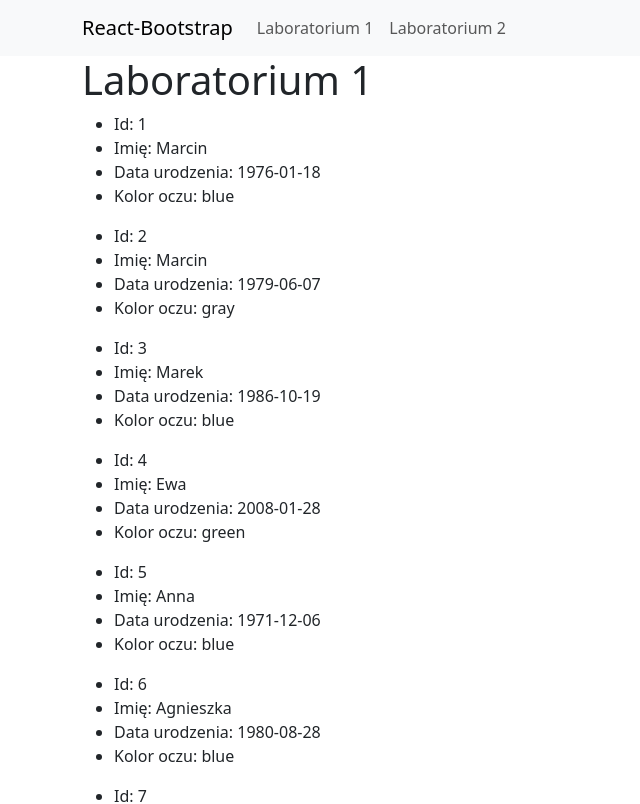
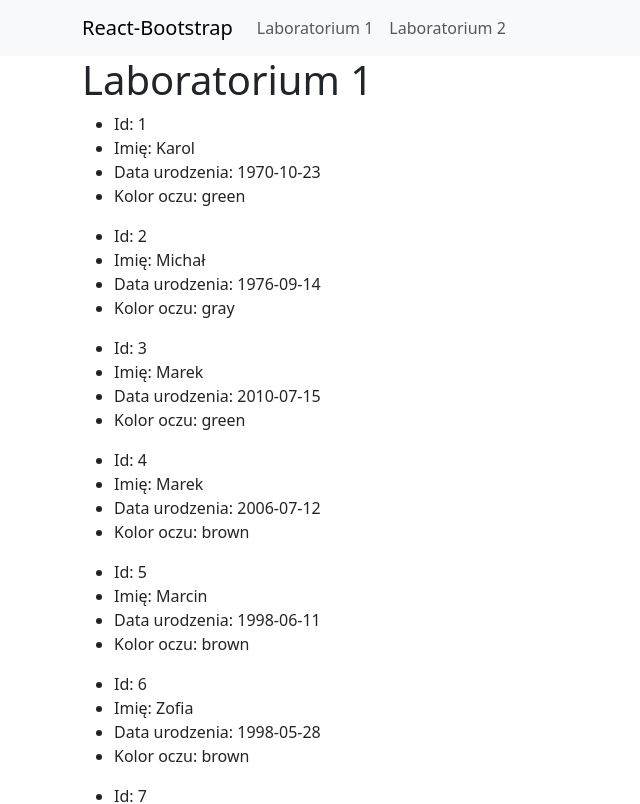
Before and after one commit to kolodziejmateusz/React-Laboratorium, a React (Vite) app in the folder lab01/: page /lab1 in a window 1280 px wide. Shown: the top 804 px of the page, without its empty margins (0-640 px from the left). Built offline with nearby package versions, Linux system fonts and the light colour scheme.

Commit message:
Po zajęciach LAB2

```diff
--- a/lab01/src/App.jsx
+++ b/lab01/src/App.jsx
@@ -6,6 +6,7 @@
 import RootLayout from "./layouts/RootLayout.jsx";
 import { Route, Routes } from "react-router-dom";
 import Lab1Page from "./pages/Lab1Page.jsx";
+import PeoplePage from "./pages/PeoplePage.jsx";
 
 function App() {
   // const [count, setCount] = useState(0);
@@ -48,6 +49,9 @@ function App() {
         <Routes>
           <Route path="/lab1" element={<Lab1Page />} />
           <Route path="/lab2" element={<h1>Laboratorium 2</h1>} />
+          <Route path="/people" element={<PeoplePage/>} />
+          {/* <Route path="*"></Route> */}
+
         </Routes>
       </RootLayout>
       {/* <PersonProfile person={data[0]} />
--- a/lab01/src/data/module-data.js
+++ b/lab01/src/data/module-data.js
@@ -1,122 +1,122 @@
 export const data = [
   {
     id: 1,
-    name: "Marcin",
-    birth: "1976-01-18",
-    eyes: "blue"
+    name: "Karol",
+    birth: "1970-10-23",
+    eyes: "green"
   },
   {
     id: 2,
-    name: "Marcin",
-    birth: "1979-06-07",
+    name: "Michał",
+    birth: "1976-09-14",
     eyes: "gray"
   },
   {
     id: 3,
     name: "Marek",
-    birth: "1986-10-19",
-    eyes: "blue"
+    birth: "2010-07-15",
+    eyes: "green"
   },
   {
     id: 4,
-    name: "Ewa",
-    birth: "2008-01-28",
-    eyes: "green"
+    name: "Marek",
+    birth: "2006-07-12",
+    eyes: "brown"
   },
   {
     id: 5,
-    name: "Anna",
-    birth: "1971-12-06",
-    eyes: "blue"
+    name: "Marcin",
+    birth: "1998-06-11",
+    eyes: "brown"
   },
   {
     id: 6,
-    name: "Agnieszka",
-    birth: "1980-08-28",
-    eyes: "blue"
+    name: "Zofia",
+    birth: "1998-05-28",
+    eyes: "brown"
   },
   {
     id: 7,
-    name: "Katarzyna",
-    birth: "1975-12-16",
+    name: "Monika",
+    birth: "1998-09-10",
     eyes: "blue"
   },
   {
     id: 8,
-    name: "Katarzyna",
-    birth: "1976-10-06",
-    eyes: "gray"
+    name: "Tomasz",
+    birth: "1998-12-11",
+    eyes: "blue"
   },
   {
     id: 9,
-    name: "Agnieszka",
-    birth: "1990-05-18",
+    name: "Zofia",
+    birth: "1970-10-28",
+    eyes: "blue"
+  },
+  {
+    id: 10,
+    name: "Marek",
+    birth: "2006-11-16",
     eyes: "brown"
   },
   {
-    id: 10,
+    id: 11,
     name: "Marcin",
-    birth: "1993-10-11",
-    eyes: "blue"
-  },
-  {
-    id: 11,
-    name: "Marek",
-    birth: "1993-08-20",
+    birth: "1981-04-22",
     eyes: "brown"
   },
   {
     id: 12,
-    name: "Wojciech",
-    birth: "1976-06-01",
-    eyes: "brown"
+    name: "Anna",
+    birth: "1982-11-28",
+    eyes: "blue"
   },
   {
     id: 13,
-    name: "Marcin",
-    birth: "1979-02-06",
-    eyes: "gray"
+    name: "Maciek",
+    birth: "1989-09-12",
+    eyes: "blue"
   },
   {
     id: 14,
-    name: "Ewa",
-    birth: "1983-06-07",
+    name: "Adam",
+    birth: "1990-05-07",
     eyes: "gray"
   },
   {
     id: 15,
-    name: "Karol",
-    birth: "1989-12-18",
-    eyes: "brown"
+    name: "Agnieszka",
+    birth: "1981-05-29",
+    eyes: "green"
   },
   {
     id: 16,
-    name: "Zofia",
-    birth: "1980-10-01",
+    name: "Karol",
+    birth: "1995-10-20",
     eyes: "gray"
   },
   {
     id: 17,
-    name: "Anna",
-    birth: "2007-01-06",
-    eyes: "gray"
+    name: "Monika",
+    birth: "2006-05-03",
+    eyes: "brown"
   },
   {
     id: 18,
-    name: "Agnieszka",
-    birth: "1975-01-28",
+    name: "Marcin",
+    birth: "2005-01-21",
     eyes: "green"
   },
   {
     id: 19,
-    name: "Marek",
-    birth: "1972-04-14",
+    name: "Tomasz",
+    birth: "1985-12-18",
     eyes: "green"
   },
   {
     id: 20,
-    name: "Karol",
-    birth: "2001-06-05",
+    name: "Agnieszka",
+    birth: "1980-09-14",
     eyes: "gray"
   },
 ];
--- a/lab01/src/layouts/RootLayout.jsx
+++ b/lab01/src/layouts/RootLayout.jsx
@@ -19,6 +19,7 @@ function RootLayout({ children }) {
         </Container>
       </Navbar>
       <Container>{children}</Container>
+      <footer>Mateusz Kołodziej</footer>
     </>
   );
 }
--- /dev/null
+++ b/lab01/src/pages/PeoplePage.jsx
@@ -0,0 +1,15 @@
+import {useParams} from 'react-router-dom'
+import { data } from "../data/module-data.js";
+
+
+function PersonPage() {
+    const {id} = useParams();
+    return (
+        <>
+       <h1>Szukana osoba</h1>
+       <p>{data.at(id) ? data.id(id) : <span>Brak takiego imienia</span>}</p>
+        </>
+     );
+}
+
+export default PersonPage;
```
